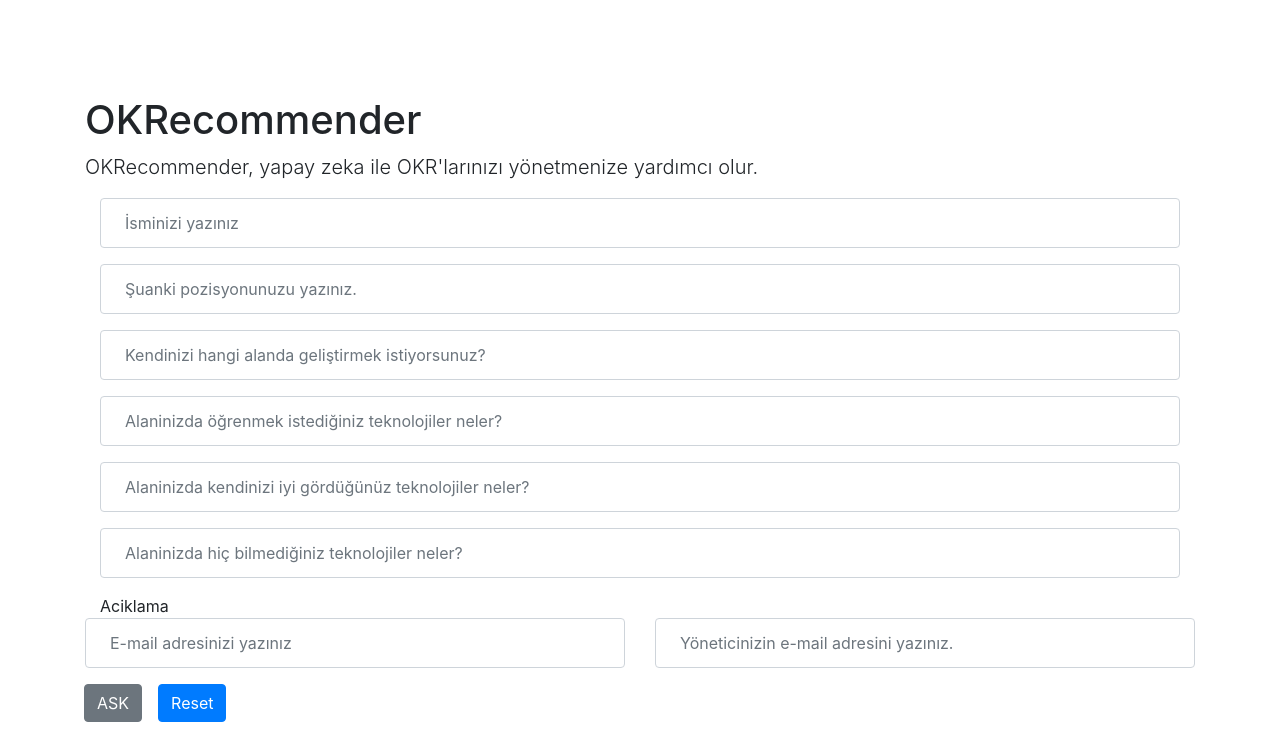
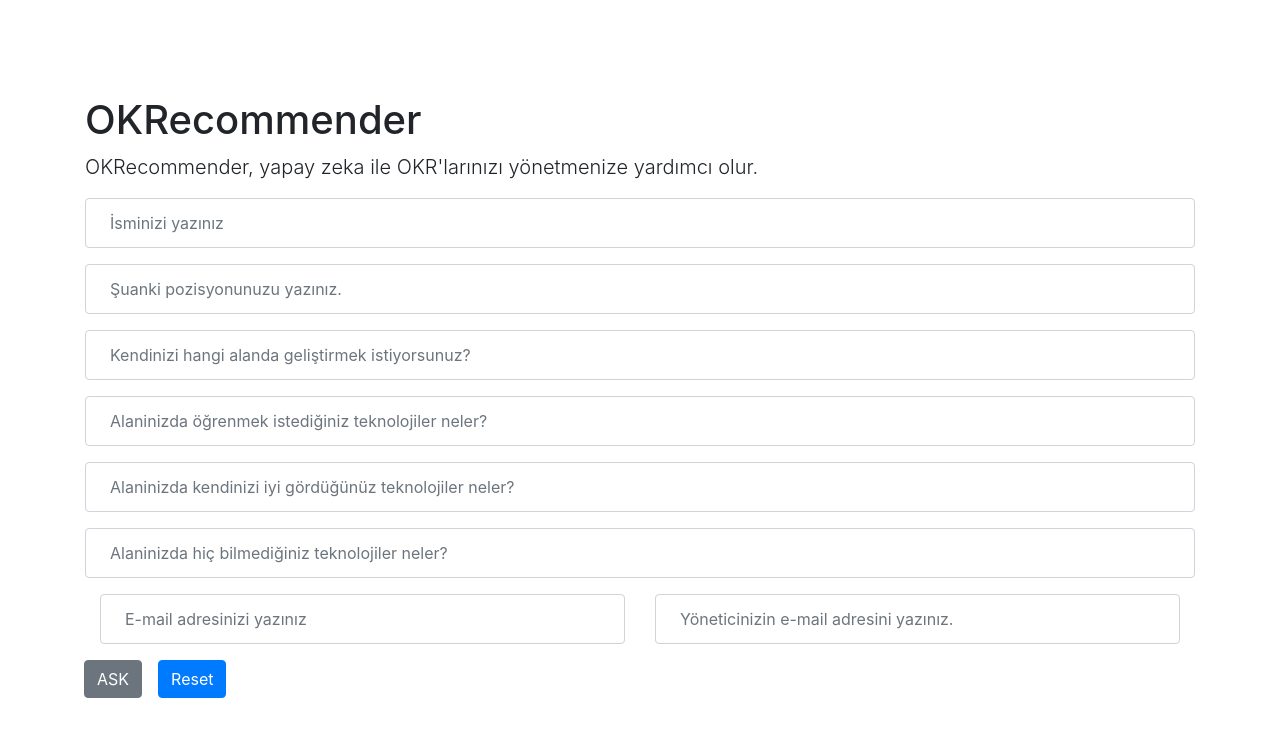
Before and after one commit to alperengonull/OKRRecommender, a Flask app: page / in a window 1280 px wide. Shown: the part 56-800 px from the top of the page. Run offline with Flask 3, Linux system fonts and the light colour scheme.

Commit message:
added new api_key

```diff
--- a/app.py
+++ b/app.py
@@ -8,7 +8,7 @@ from email.mime.text import MIMEText
 
 app = Flask(__name__)
 db = "test4.db"
-openai.api_key = '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'
+openai.api_key = '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'
 conn = sqlite3.connect(db)
 cursor = conn.cursor()
 cursor.execute("""
--- a/templates/index.html
+++ b/templates/index.html
@@ -55,8 +55,9 @@
         </p>
 
         <div id="list-group" class="list-group w-auto"></div>
+
         <div class="container">
-        <div>
+          <div class="row">
             <div class="input-group mb-3" id="formfield">
               <input
                 type="text"
@@ -111,11 +112,8 @@
               />
             </div>
           </div>
-        <div>
-        Aciklama</div>
-        </div>
           <div class="row">
-          <div class="col-md-6">
+            <div class="col">
               <div class="input-group mb-3" id="formfield">
                 <input
                   type="email"
@@ -125,7 +123,7 @@
                 />
               </div>
             </div>
-          <div class="col-md-6">
+            <div class="col">
               <div class="input-group mb-3" id="formfield">
                 <input
                   type="email"
@@ -134,6 +132,7 @@
                   placeholder="Yöneticinizin e-mail adresini yazınız."
                   maxlength="100"
                 />
+              </div>
             </div>
           </div>
         </div>
```
Lines whose indentation alone changed are shown as unchanged.
